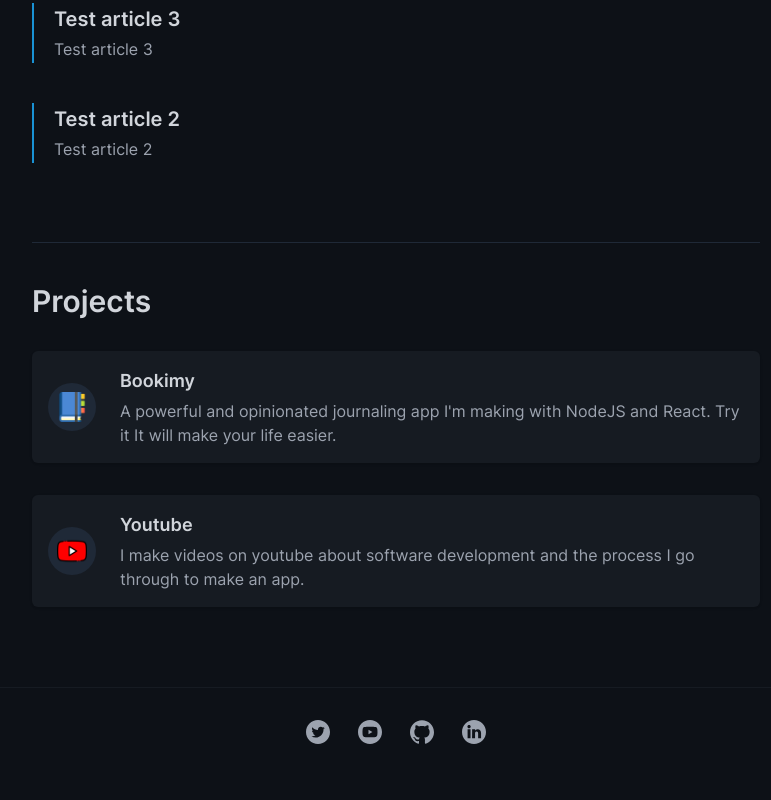
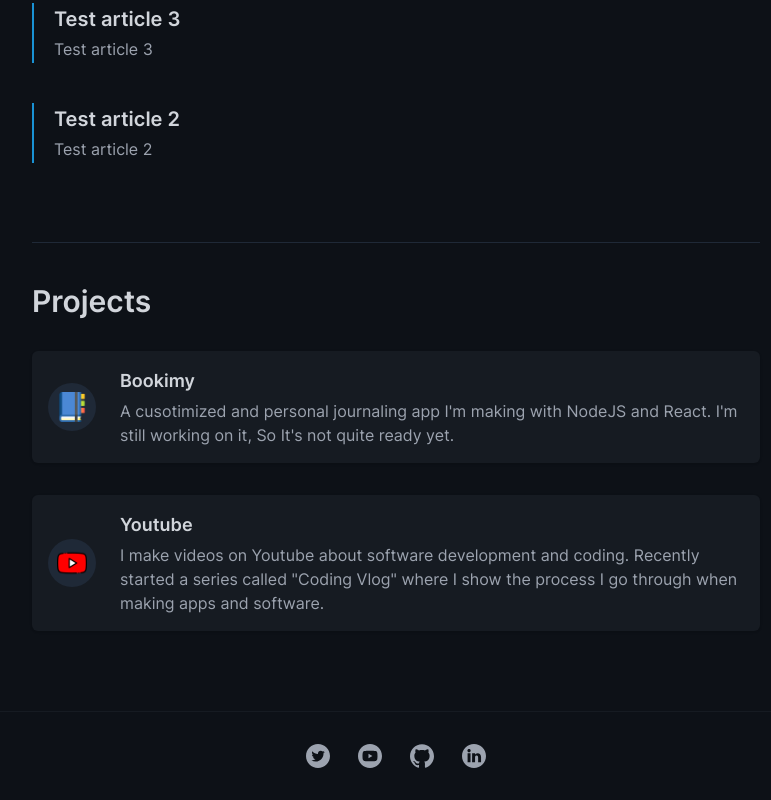
Before and after one commit to amirsolo/amirsolo.com, a Next.js app: page / in a window 1280 px wide. Shown: the part 726-1526 px from the top of the page, without its empty margins (244-1015 px from the left). Before the commit the page ends 1502 px from the top, so only its background shows below. Built offline with nearby package versions, Linux system fonts and the light colour scheme; what @tailwindcss/typography would draw is missing.

Commit message:
update project cards

```diff
--- a/components/ProjectCard.jsx
+++ b/components/ProjectCard.jsx
@@ -1,7 +1,6 @@
 import Image from 'next/image'
-import Link from 'next/link'
 
-const ProjectCard = ({ title, description, slug, logo }) => {
+const ProjectCard = ({ title, description, logo }) => {
   return (
     <a
       href={
--- a/pages/index.jsx
+++ b/pages/index.jsx
@@ -98,13 +98,13 @@ const Home = ({ recentPosts }) => {
           <ProjectCard
             title='Bookimy'
             logo='/static/images/projects/bookimy-logo.png'
-            description="A powerful and opinionated journaling app I'm making with NodeJS and React. Try it It will make your life easier."
+            description="A cusotimized and personal journaling app I'm making with NodeJS and React. I'm still working on it, So It's not quite ready yet."
             slug='bookimy'
           />
           <ProjectCard
             title='Youtube'
             logo='/static/images/projects/youtube-logo.png'
-            description='I make videos on youtube about software development and the process I go through to make an app.'
+            description='I make videos on Youtube about software development and coding. Recently started a series called "Coding Vlog" where I show the process I go through when making apps and software.'
             slug='youtube'
           />
         </div>
```
